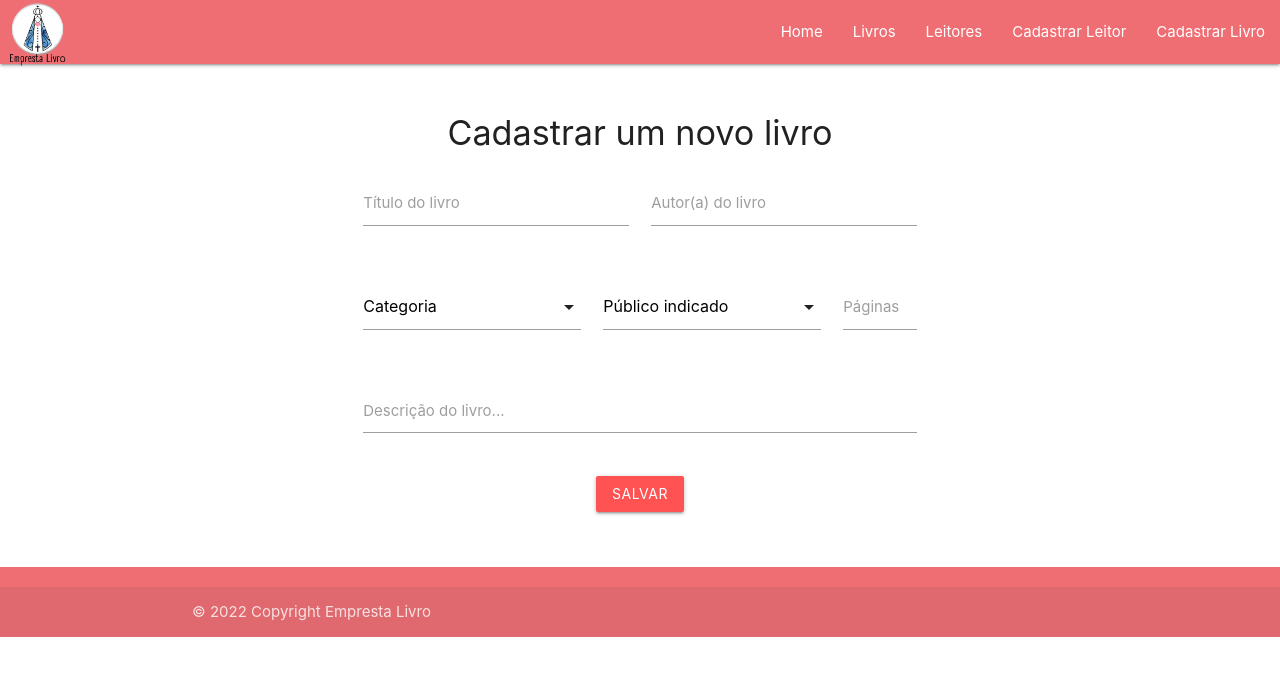
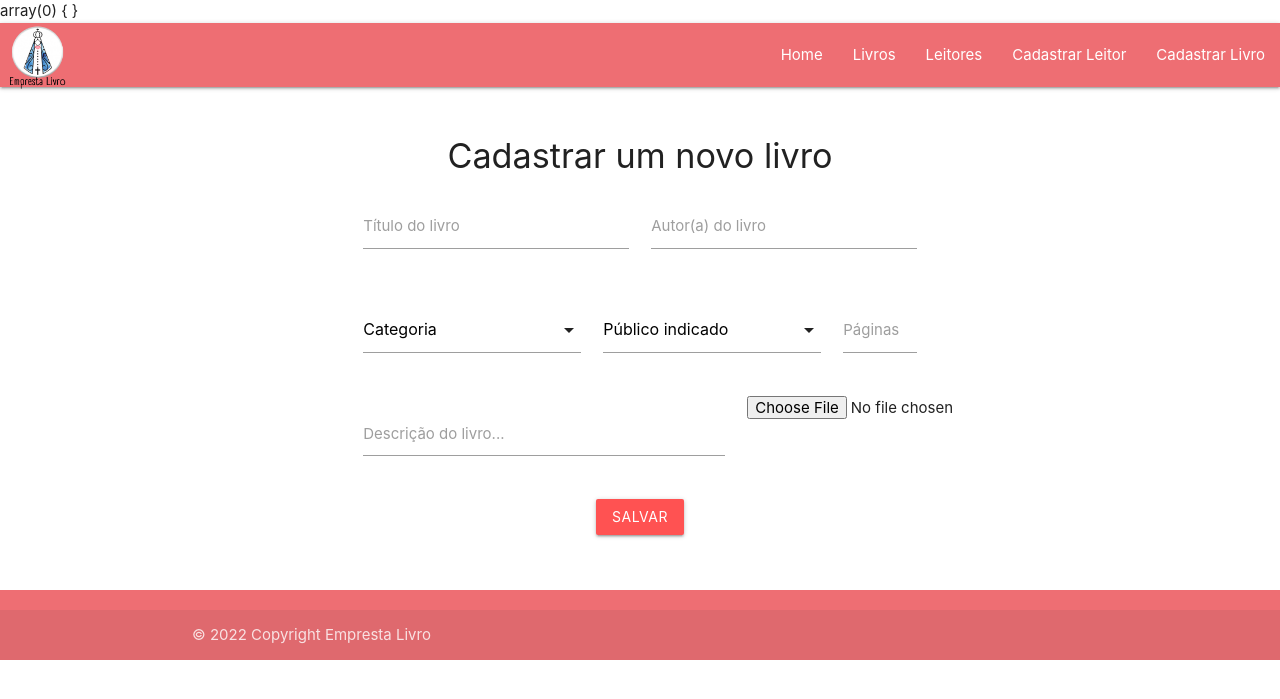
Before and after one commit to WalleFerraz/empresta-livros-edificantes, a PHP site: page /cadastroLivro.php in a window 1280 px wide. Shown: the top 699 px of the page. Run offline with PHP 8.4, Linux system fonts and the light colour scheme.

Commit message:
Update cadastroLivro.php

```diff
--- a/pages/cadastroLivro.php
+++ b/pages/cadastroLivro.php
@@ -1,19 +1,23 @@
 <?php
 require '../function/insertBook.php';
 
+var_dump($_GET);
+
 if (!empty($_GET['action'])) {
     if ($_GET['action'] == 'Save') {
-        //insertBook($nome, $autor, $descricao, $categoria, $paginas, $publico)
+        //insertBook($nome, $autor, $descricao, $categoria, $paginas, $publico, $imagem)
         insertBook(
             $_GET['cpTitle'],
             $_GET['cpAuthor'],
             $_GET['cpDescription'],
             $_GET['cpCategory'],
             $_GET['cpPages'],
-            $_GET['cpPublic']
+            $_GET['cpPublic'],
+            $_GET['cpWay']
         );
     }
 }
+
 ?>
 
 
@@ -26,6 +30,7 @@ if (!empty($_GET['action'])) {
     <link rel="stylesheet" href="https://cdnjs.cloudflare.com/ajax/libs/materialize/1.0.0/css/materialize.min.css">
     <link rel="stylesheet" href="../css/styles.css">
     <link rel="icon" href="../images/nsa-para-logo-removebg.png" type="image/png">
+    <link href="https://fonts.googleapis.com/icon?family=Material+Icons" rel="stylesheet">
 
     <script src="https://cdnjs.cloudflare.com/ajax/libs/materialize/1.0.0/js/materialize.min.js"></script>
 
@@ -56,7 +61,7 @@ if (!empty($_GET['action'])) {
             Cadastrar um novo livro
         </h4>
         <div class="row">
-            <form class="col s12">
+            <form class="col s12" enctype="multipart/form-data">
                 <div class="row">
                     <div class="input-field col s6">
                         <input name="cpTitle" id="book_name" type="text" class="validate">
@@ -95,11 +100,15 @@ if (!empty($_GET['action'])) {
                 </div>
 
                 <div class="row">
-                    <div class="input-field col s12">
+                    <div class="input-field col s8">
                         <textarea name="cpDescription" id="textarea" class="materialize-textarea"></textarea>
                         <label for="textarea">Descrição do livro...</label>
                     </div>
+                    <div class="col s4">
+                        <input name="cpWay" type="file">
+                    </div>
                 </div>
+
 
                 <div class="row">
                     <button class="btn waves-effect waves-light red accent-2" type="submit" name="action" value="Save">Salvar</button>
@@ -107,6 +116,7 @@ if (!empty($_GET['action'])) {
             </form>
         </div>
     </div>
+
 
 
     <footer class="page-footer">
```
